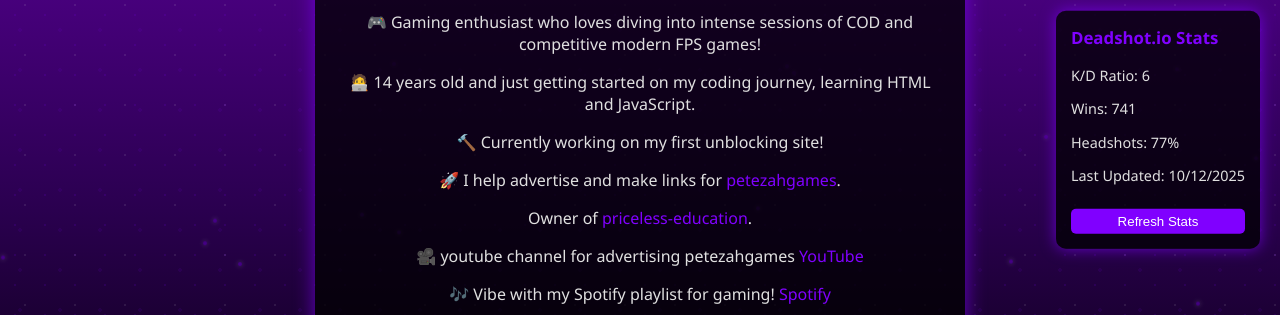
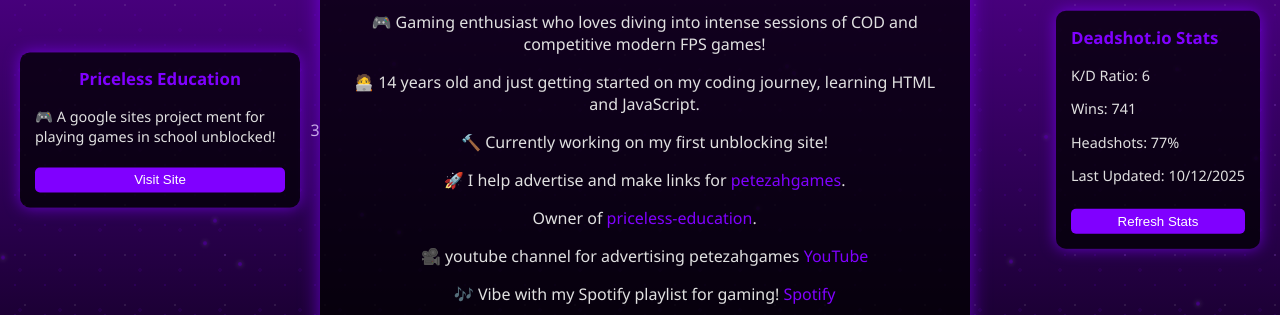
Before and after one commit to iisilly1059/iiSilly-bio, a plain HTML site: page index.html in a window 1280 px wide. Shown: the part 270-585 px from the top of the page. Drawn offline with Linux system fonts and the light colour scheme.

Commit message:
Update index.html
added my google sites description page in the left side

```diff
--- a/index.html
+++ b/index.html
@@ -216,6 +216,50 @@
             color: #8000ff;
         }
 
+        /* Project showcase widget */
+        .project-showcase {
+            position: absolute;
+            left: 20px;
+            top: 50%;
+            transform: translateY(-50%);
+            background: rgba(0, 0, 0, 0.75);
+            padding: 15px;
+            border-radius: 10px;
+            box-shadow: 0 0 15px rgba(128, 0, 255, 0.7);
+            max-width: 250px;
+            text-align: left;
+            font-size: 0.9em;
+        }
+        .project-showcase h3 {
+            color: #8000ff;
+            margin-top: 0;
+            text-align: center;
+        }
+        .project-showcase p {
+            line-height: 1.4;
+            margin-bottom: 10px;
+        }
+        .project-showcase button {
+            background: #8000ff;
+            color: white;
+            border: none;
+            padding: 5px 10px;
+            border-radius: 5px;
+            cursor: pointer;
+            margin-top: 10px;
+            width: 100%;
+        }
+        .project-showcase button:hover {
+            background: #ffffff;
+            color: #8000ff;
+        }
+        .project-showcase img {
+            width: 100%;
+            border-radius: 8px;
+            border: 2px solid #8000ff;
+            margin-bottom: 10px;
+        }
+
         /* Responsive design for smaller screens */
         @media (max-width: 800px) {
             .content {
@@ -229,7 +273,7 @@
                 width: 120px;
                 height: 120px;
             }
-            .gaming-stats {
+            .gaming-stats, .project-showcase {
                 position: static;
                 transform: none;
                 margin: 20px auto;
@@ -240,6 +284,11 @@
 </head>
 <body>
     <div class="particles"></div>
+    <div class="project-showcase">
+        <h3>Priceless Education</h3>
+        <p>🎮 A google sites project ment for playing games in school unblocked!</p>
+        <button onclick="window.open('https://sites.google.com/view/priceless-education', '_blank')">Visit Site</button>
+    </div>3
     <div class="content">
         <h1>👋 <span class="gradient-text">Hey, I'm iiSilly!</span></h1>
         <p>🎮 Gaming enthusiast who loves diving into intense sessions of COD and competitive modern FPS games!</p>
```
